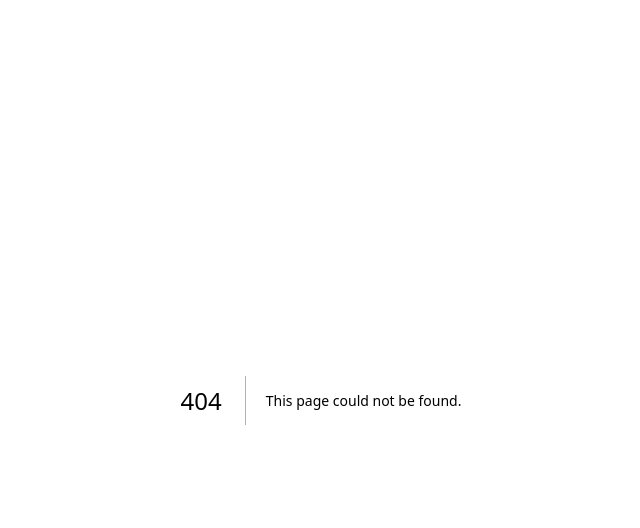
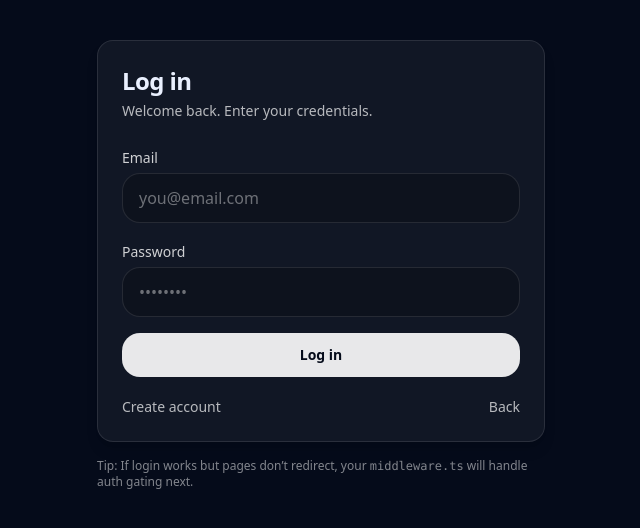
Before and after one commit to robgard85/Tap-in, a Next.js app: page /login in a window 1280 px wide. Before the commit this address had no page. Shown: the top 528 px of the page, without its empty margins (319-959 px from the left). Built offline with nearby package versions, Linux system fonts and the light colour scheme; no server answers.

Commit message:
Create page.tsx

```diff
--- /dev/null
+++ b/src/app/(auth)/login/page.tsx
@@ -0,0 +1,105 @@
+'use client'
+
+import { useMemo, useState } from 'react'
+import { useRouter, useSearchParams } from 'next/navigation'
+import { createBrowserClient } from '@supabase/ssr'
+
+function supabaseBrowser() {
+  const url = process.env.NEXT_PUBLIC_SUPABASE_URL
+  const key = process.env.NEXT_PUBLIC_SUPABASE_ANON_KEY
+  if (!url || !key) throw new Error('Missing NEXT_PUBLIC_SUPABASE_URL or NEXT_PUBLIC_SUPABASE_ANON_KEY')
+  return createBrowserClient(url, key)
+}
+
+export default function LoginPage() {
+  const router = useRouter()
+  const sp = useSearchParams()
+  const next = sp.get('next') || '/feed'
+
+  const supabase = useMemo(() => supabaseBrowser(), [])
+  const [email, setEmail] = useState('')
+  const [password, setPassword] = useState('')
+  const [loading, setLoading] = useState(false)
+  const [error, setError] = useState<string | null>(null)
+
+  async function onSubmit(e: React.FormEvent) {
+    e.preventDefault()
+    setError(null)
+    setLoading(true)
+    try {
+      const { error } = await supabase.auth.signInWithPassword({ email, password })
+      if (error) throw error
+      router.replace(next)
+      router.refresh()
+    } catch (err: any) {
+      setError(err?.message || 'Login failed')
+    } finally {
+      setLoading(false)
+    }
+  }
+
+  return (
+    <main className="min-h-screen px-4 py-10">
+      <div className="mx-auto w-full max-w-md">
+        <div className="rounded-2xl border border-white/10 bg-white/5 p-6 shadow-lg">
+          <h1 className="text-2xl font-semibold tracking-tight">Log in</h1>
+          <p className="mt-1 text-sm text-white/70">Welcome back. Enter your credentials.</p>
+
+          <form onSubmit={onSubmit} className="mt-6 space-y-4">
+            <div className="space-y-1">
+              <label className="text-sm text-white/80">Email</label>
+              <input
+                className="w-full rounded-xl border border-white/10 bg-black/20 px-4 py-3 outline-none ring-0 placeholder:text-white/40 focus:border-white/20"
+                placeholder="you@email.com"
+                value={email}
+                onChange={(e) => setEmail(e.target.value)}
+                autoComplete="email"
+                inputMode="email"
+                required
+              />
+            </div>
+
+            <div className="space-y-1">
+              <label className="text-sm text-white/80">Password</label>
+              <input
+                className="w-full rounded-xl border border-white/10 bg-black/20 px-4 py-3 outline-none ring-0 placeholder:text-white/40 focus:border-white/20"
+                placeholder="••••••••"
+                value={password}
+                onChange={(e) => setPassword(e.target.value)}
+                autoComplete="current-password"
+                type="password"
+                required
+              />
+            </div>
+
+            {error ? (
+              <div className="rounded-xl border border-red-500/30 bg-red-500/10 px-4 py-3 text-sm text-red-200">
+                {error}
+              </div>
+            ) : null}
+
+            <button
+              disabled={loading}
+              className="w-full rounded-xl bg-white/90 px-4 py-3 text-sm font-semibold text-[#050b1a] disabled:opacity-60"
+            >
+              {loading ? 'Logging in…' : 'Log in'}
+            </button>
+
+            <div className="flex items-center justify-between pt-1 text-sm">
+              <a className="text-white/70 underline-offset-4 hover:underline" href="/signup">
+                Create account
+              </a>
+              <a className="text-white/70 underline-offset-4 hover:underline" href="/">
+                Back
+              </a>
+            </div>
+          </form>
+        </div>
+
+        <p className="mt-4 text-xs text-white/50">
+          Tip: If login works but pages don’t redirect, your <code>middleware.ts</code> will handle auth gating next.
+        </p>
+      </div>
+    </main>
+  )
+}
```
